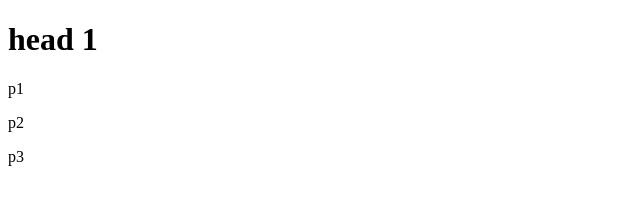
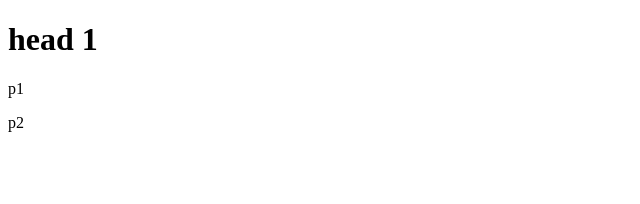
Before and after one commit to KshafKhan/git-test, a plain HTML site: page index.html in a window 1280 px wide. Shown: the full height of the page, 0-640 px from the left. Drawn offline with Linux system fonts and the light colour scheme.

Commit message:
fourth commint

```diff
--- a/index.html
+++ b/index.html
@@ -10,6 +10,5 @@
     <h1>head 1</h1>
     <p>p1</p>
     <p>p2</p>
-    <p>p3</p>
 </body>
 </html>
```
